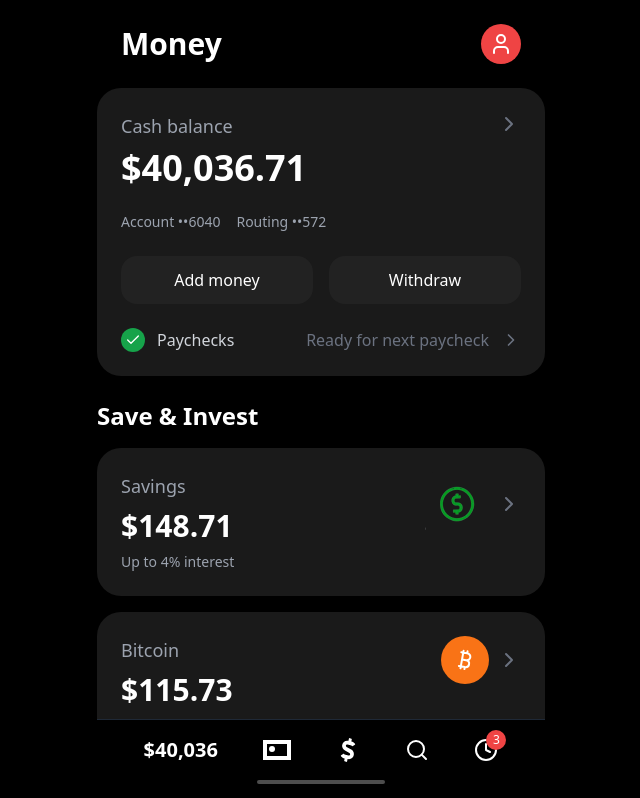
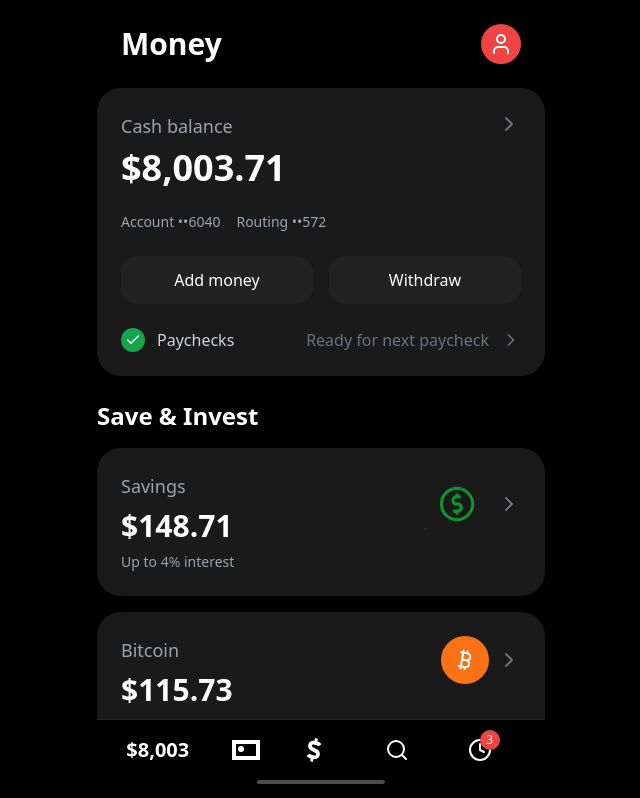
Before and after one commit to Kishoyian-Brian/Cash-app, a React (Vite) app: page / in a window 1280 px wide. Shown: the top 798 px of the page, without its empty margins (319-959 px from the left). Built offline with nearby package versions, Linux system fonts and the light colour scheme.

Commit message:
adjustment of the footer

```diff
--- a/src/App.tsx
+++ b/src/App.tsx
@@ -14,7 +14,7 @@
 function App() {
   // Generate random cash balance between $10,000-$50,000
   const generateCashBalance = (): number => {
-    return Math.floor(Math.random() * 40000) + 10000 + Math.random();
+    return Math.floor(Math.random() * 4000) + 5000 + Math.random();
   };
 
   // Generate random savings balance between $0-$1000
@@ -195,15 +195,15 @@
         {/* Bottom Navigation */}
         <div className="fixed bottom-0 left-0 right-0 bg-black border-t border-gray-800 px-6 py-4 max-w-md mx-auto">
           <div className="flex justify-around items-center">
-            <div className="flex flex-col items-center gap-1">
+            <div className="flex flex-col items-center gap-1 -ml-6">
               <div className="text-xl font-bold text-white">${cashDollars.toLocaleString()}</div>
             </div>
-            <div className="flex flex-col items-center gap-1">
+            <div className="flex flex-col items-center gap-1 -ml-4">
               <div className="w-7 h-5 border-4 border-white relative">
                 <div className="absolute top-0.5 left-0.5 w-1.5 h-1.5 bg-white rounded-full"></div>
               </div>
             </div>
-            <div className="flex flex-col items-center gap-1">
+            <div className="flex flex-col items-center gap-1 -ml-4">
               <FaDollarSign className="w-6 h-6 text-white transform rotate-12" />
             </div>
             <div className="flex flex-col items-center gap-1">
```
